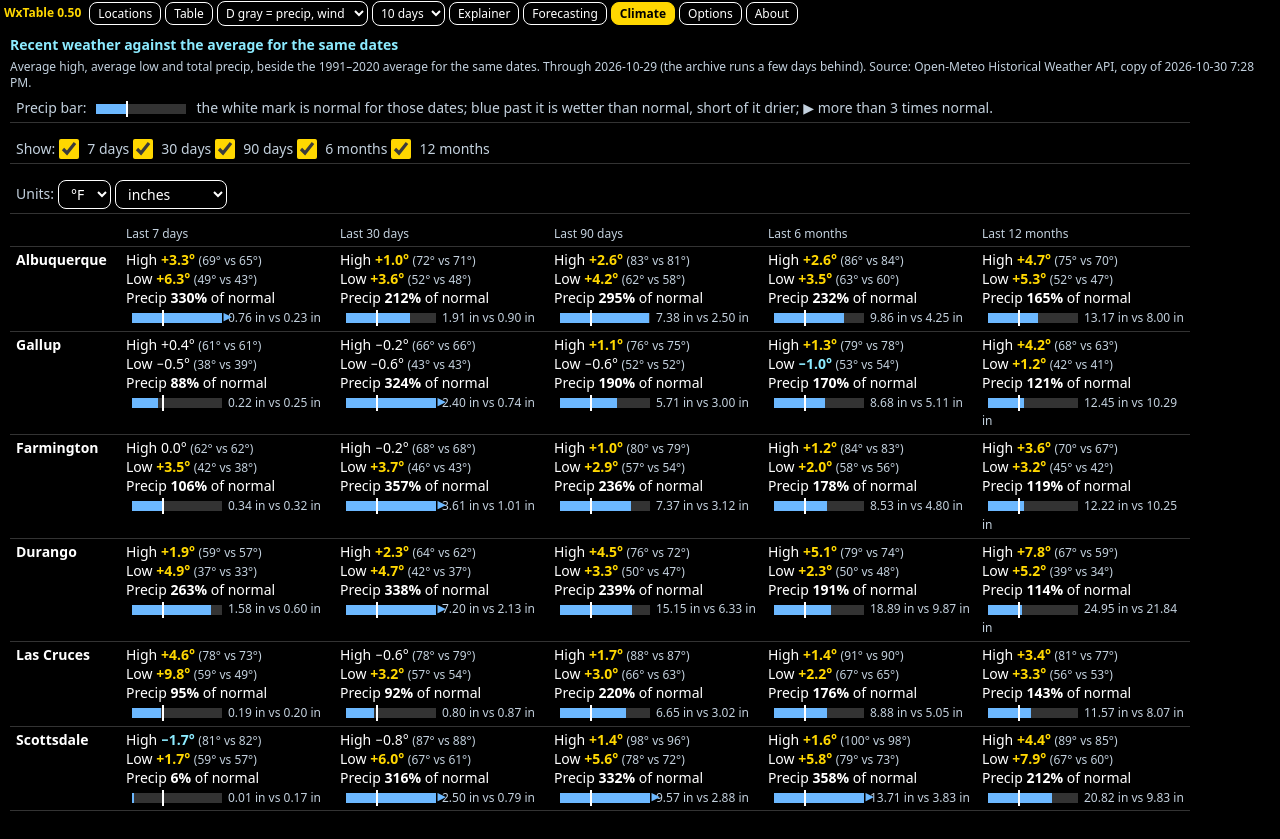
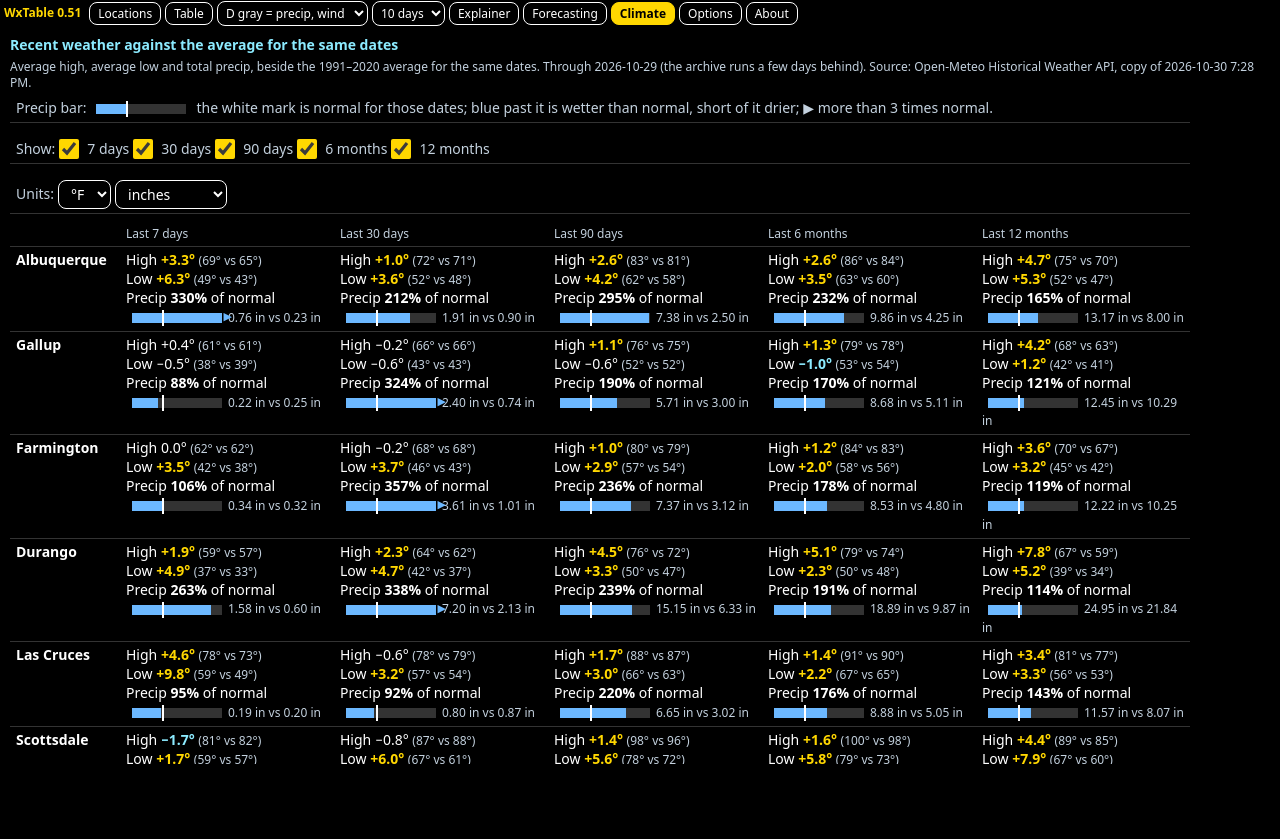
Before and after one commit to rydn-sw/WxTable-preview, a plain HTML site: page index.html in a window 1280 px wide. Both pictures are taken after a click on the button "Climate". After the commit the page ends 800 px from the top, so only its background shows below. Drawn offline with Linux system fonts and the light colour scheme.

Commit message:
WxTable 0.51 preview
Co-Authored-By: Claude Opus 5.5 <noreply@anthropic.com>

```diff
--- a/index.html
+++ b/index.html
@@ -3,9 +3,11 @@
 <meta name="robots" content="noindex">
 <meta name="viewport" content="width=device-width, initial-scale=1">
 <meta name="color-scheme" content="dark">
-<title>WxTable 0.50</title>
+<title>WxTable 0.51</title>
 <style>
-/* WxTable 0.50 (2026-10-31): the forecast time line at the bottom of the table or at the top, chosen on Options; bottom
+/* WxTable 0.51 (2026-10-31): the Climate table's header row stays put while the table scrolls (JG: "On the Climate
+   table, the top row needs to be a header row that does not move").
+   0.50 (2026-10-31): the forecast time line at the bottom of the table or at the top, chosen on Options; bottom
    unless chosen (JG: "New option: Forecast info at top or bottom of table, default is bottom").
    0.49 (2026-10-31): one top row, with an Other dropdown for the tabs that do not fit; table cells that grow
    with the phone's text size (the Pixel 9a drew its text larger than the cells, cutting off their bottom line); arrow
@@ -302,9 +304,9 @@ textarea { display:block; margin-top:6px; background:#000; color:#fff; border:1p
 .rtr .v.neg { background:repeating-linear-gradient(45deg, #888 0 4px, #000 4px 7px); }
 .facts div { margin:5px 0; }
 /* Climate */
-.ct { display:grid; grid-template-columns:110px repeat(5, minmax(110px, 1fr)); max-width:1180px; overflow-x:auto; }
+.ct { display:grid; grid-template-columns:110px repeat(5, minmax(110px, 1fr)); max-width:1180px; overflow:auto; }   /* its own scrolling area, as tall as the screen allows (0.51) */
 .ct > div { border-bottom:1px solid #333; padding:4px 6px; font-size:14px; font-variant-numeric:tabular-nums; }
-.ct .h { color:var(--sec); font-size:12px; }
+.ct .h { color:var(--sec); font-size:12px; position:sticky; top:0; z-index:1; background:#000; }   /* the header row does not move (0.51) */
 .warm { color:var(--hi); font-weight:700; }
 .cool { color:var(--lo); font-weight:700; }
 /* rain against normal: a track for 0 to 3 times normal, a white mark at normal, the blue fill to this period's rain */
@@ -885,6 +887,7 @@ function showTab() {
   Object.entries(TABS).forEach(([k, id]) => { $(id).hidden = S.tab !== k; });
   if (S.tab === 'table') fit(true);
   if (S.tab === 'about') drawDevice();
+  if (S.tab === 'clim') fitClim();
 }
 
 // ---------- Locations ----------
@@ -1204,6 +1207,11 @@ function drawClim() {
       return `<div>${tcell('High', w.hi, w.nhi)}${tcell('Low', w.lo, w.nlo)}${rcell(w.rain, w.nrain)}</div>`; }).join('');
   });
   $('ct').innerHTML = h;
+  fitClim();
+}
+function fitClim() {   // the Climate table fills the screen below its notes, so its header row can stay at the top (0.51)
+  const ct = $('ct'); if ($('pClim').hidden) return;
+  ct.style.maxHeight = Math.max(160, window.innerHeight - (ct.getBoundingClientRect().top + window.scrollY) - 36) + 'px';   // 28 px of space under the tab, and a margin
 }
 $('ct').addEventListener('click', async e => { const b = e.target.closest('[data-clim]'); if (!b) return;
   const x = S.places.find(y => y.name === b.dataset.clim); if (!x || !x.lat) return;
@@ -1420,13 +1428,13 @@ if (navigator.userAgentData && navigator.userAgentData.getHighEntropyValues && w
 if (screen.orientation && screen.orientation.addEventListener) screen.orientation.addEventListener('change', drawDevice);
 
 function refresh() { drawUnits(); drawFt(); drawTable(); drawKey(); drawFcst(); drawClim(); drawSets(); drawProfiles(); showRating(); }
-const VERSION = '0.50', VERSION_DATE = '2026-10-31';   // shown at the top left and in About (JG: "Add WxTable and the version at the top left")
+const VERSION = '0.51', VERSION_DATE = '2026-10-31';   // shown at the top left and in About (JG: "Add WxTable and the version at the top left")
 $('brand').textContent = `WxTable ${VERSION}`;
 $('aboutName').textContent = `WxTable v${VERSION} · ${VERSION_DATE}`;   // the Rydn format, as DoStack's About
 $('strip').addEventListener('click', e => { const b = e.target.closest('[data-tab]'); if (!b) return; S.tab = b.dataset.tab; save(); showTab(); });
 $('layout').addEventListener('change', () => { S.layout = $('layout').value; save(); fillAhead(); refresh(); showTab(); });
 $('ndays').addEventListener('change', () => { S.ahead = $('ndays').value; save(); refresh(); showTab(); });
-window.addEventListener('resize', () => { fitStrip(); fit(false); });
+window.addEventListener('resize', () => { fitStrip(); fit(false); fitClim(); });
 
 joinAdded(); fillLayouts(); fillAhead(); fillRain(); drawLocs(); refresh(); showTab();
 </script>
```
